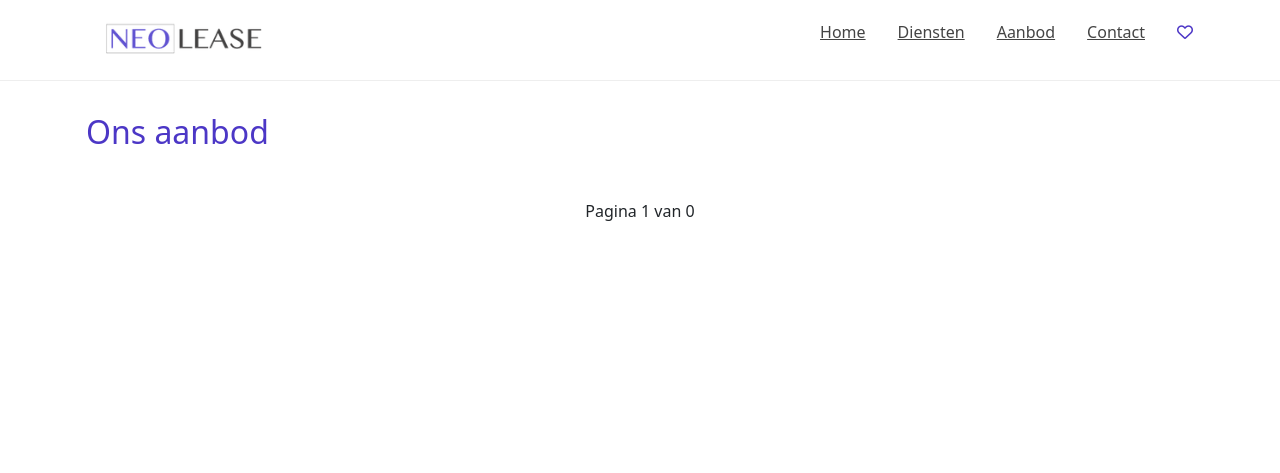
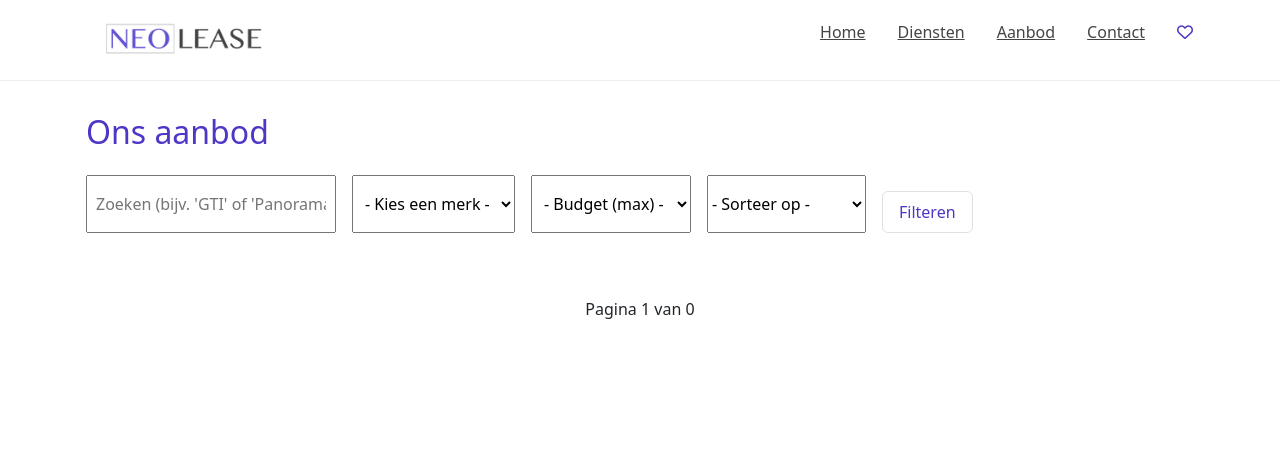
Before and after one commit to faisalmazhar/NeoLeaseProject, a Flask app: page /listings in a window 1280 px wide. Shown: the top 473 px of the page. Run offline with Flask 3, Linux system fonts and the light colour scheme.

Commit message:
Implement brand/budget filters, sorting, and partial updates to listings page

```diff
--- a/app.py
+++ b/app.py
@@ -16,23 +16,19 @@
 
 # ------------------ Define Routes Below ------------------
 
+# @app.route("/")
+# def index():
+#     return render_template("index.html")
 @app.route("/")
 def index():
-    return render_template("index.html")
+    total_cars = CarListing.query.count()  # Number of all listings
+    return render_template("index.html", total_cars=total_cars)
 
 @app.route('/calculator')
 def general_calculator():
     # Maybe just show a generic form or instructions
     return render_template('calculator_general.html')
 
-
-
-# @app.route("/calculator/<int:car_id>")
-# def calculator(car_id):
-#     # Fetch the car from DB
-#     car = CarListing.query.get_or_404(car_id)
-#     # Pass the car into the calculator template
-#     return render_template("calculator.html", car=car)
 
 
 @app.route("/calculator/<int:car_id>")
@@ -98,15 +94,96 @@
     page = request.args.get("page", 1, type=int)
     per_page = 16
 
-    # Paginate CarListing items from the database
-    pagination = CarListing.query.paginate(page=page, per_page=per_page, error_out=False)
+    # 1) Grab distinct brands for the “Merk” dropdown
+    distinct_brands = db.session.query(CarListing.merk)\
+                        .filter(CarListing.merk.isnot(None))\
+                        .distinct()\
+                        .order_by(CarListing.merk.asc())\
+                        .all()
+    # This gives a list of tuples like [(“Audi”,), (“BMW”,)...]
+    # Convert them to a simple list:
+    brand_choices = [b[0] for b in distinct_brands if b[0]]
 
+    # 2) Gather GET filters
+    brand_filter = request.args.get("brand")       # e.g. “Audi”
+    budget_filter = request.args.get("budget")     # e.g. “25000”
+    search_query  = request.args.get("q")          # e.g. “Panoramadak”
+
+    # 3) Start building base query
+    query = CarListing.query
+
+    # 3a) Brand filter
+    if brand_filter:
+        query = query.filter(CarListing.merk.ilike(f"%{brand_filter}%"))
+
+    # 3b) Budget filter => assume “budget” means “max price” or a range
+    #    We must parse CarListing.prijs from its string form
+    #    into numeric. In a real scenario, you’d store price numeric in DB.
+    if budget_filter:
+        # Convert our “budget” to float and compare
+        # Because your ‘prijs’ is a string like “29.950,-”, we can reuse parse_price:
+        from utils import parse_price
+        max_budget = float(budget_filter)
+        # We only want listings whose numeric price <= max_budget
+        # We do a custom check on each row (which typically requires a hybrid property or CAST).
+        # As a quick fix in plain SQLAlchemy:
+        # We do a custom text-based cast. (But be mindful of DB engine differences.)
+        # Example approach:
+        query = query.filter(
+            db.func.cast(
+                db.func.regexp_replace(CarListing.prijs, '[^0-9.]', '', 'g'),
+                db.Float
+            ) <= max_budget
+        )
+
+    # 3c) Free-text search for “q”
+    if search_query:
+        # Search across ‘title’ + ‘subtitle’ + ‘model’ for example:
+        query = query.filter(
+            db.or_(
+                CarListing.title.ilike(f"%{search_query}%"),
+                CarListing.subtitle.ilike(f"%{search_query}%"),
+                CarListing.model.ilike(f"%{search_query}%")
+            )
+        )
+
+    sort = request.args.get("sort")  # "price_asc" or "price_desc"
+    if sort == "price_asc":
+        # Because CarListing.prijs is a string, we need to cast it to numeric.
+        # Example approach:
+        query = query.order_by(
+            db.func.cast(
+                db.func.regexp_replace(CarListing.prijs, '[^0-9.]', '', 'g'),
+                db.Float
+            ).asc()
+        )
+    elif sort == "price_desc":
+        query = query.order_by(
+            db.func.cast(
+                db.func.regexp_replace(CarListing.prijs, '[^0-9.]', '', 'g'),
+                db.Float
+            ).desc()
+        )
+
+
+    # 4) Paginate
+    pagination = query.paginate(page=page, per_page=per_page, error_out=False)
+
+    # 5) Pass brand_choices and search_query, brand_filter, etc. into the template
     return render_template(
         "listings.html",
         cars=pagination.items,
         page=page,
         total_pages=pagination.pages,
+        brand_choices=brand_choices,
+        current_brand=brand_filter,
+        current_budget=budget_filter,
+        current_q=search_query,
+        current_sort=sort,             # Add this
+        pagination=pagination   # <-- Add this
+
     )
+
 
 
 @app.route("/submit-quote", methods=["POST"])
--- a/templates/listings.html
+++ b/templates/listings.html
@@ -4,18 +4,92 @@
 
 {% block content %}
 <section class="container" style="padding: 2rem 1rem;">
-  <h1 style="color: #4c37c6; font-size: 2rem; margin-bottom: 1rem;">Ons aanbod</h1>
+  <h1 style="color: #4c37c6; font-size: 2rem; margin-bottom: 1.5rem;">Ons aanbod</h1>
 
+  <!-- FILTER BAR (EXAMPLE) -->
+  <div class="filter-bar" style="margin-bottom: 2rem;">
+    <!-- Form that performs a GET request to /listings -->
+    <form action="{{ url_for('listings') }}" method="get" style="display: flex; flex-wrap: wrap; gap: 1rem;">
+
+      <!-- 1) Free-text search (q) -->
+      <input
+        type="text"
+        name="q"
+        placeholder="Zoeken (bijv. 'GTI' of 'Panoramadak')"
+        value="{{ current_q or '' }}"
+        style="padding: 0.5rem; flex: 0 0 200px; max-width: 250px;"
+      >
+
+      <!-- 2) Merk dropdown from brand_choices (provided by app.py) -->
+      <select
+        name="brand"
+        style="padding: 0.5rem; min-width: 160px;"
+      >
+        <option value="">- Kies een merk -</option>
+        {% if brand_choices %}
+          {% for b in brand_choices %}
+            <option value="{{ b }}"
+              {% if current_brand == b %} selected {% endif %}
+            >
+              {{ b }}
+            </option>
+          {% endfor %}
+        {% endif %}
+      </select>
+
+      <!-- 3) Example Budget filter (budget param) -->
+      <select
+        name="budget"
+        style="padding: 0.5rem; min-width: 160px;"
+      >
+        <option value="">- Budget (max) -</option>
+        <option value="10000" {% if current_budget == '10000' %} selected {% endif %}>Tot €10.000</option>
+        <option value="15000" {% if current_budget == '15000' %} selected {% endif %}>Tot €15.000</option>
+        <option value="20000" {% if current_budget == '20000' %} selected {% endif %}>Tot €20.000</option>
+        <option value="25000" {% if current_budget == '25000' %} selected {% endif %}>Tot €25.000</option>
+        <option value="30000" {% if current_budget == '30000' %} selected {% endif %}>Tot €30.000</option>
+        <option value="40000" {% if current_budget == '40000' %} selected {% endif %}>Tot €40.000</option>
+        <option value="50000" {% if current_budget == '50000' %} selected {% endif %}>Tot €50.000</option>
+      </select>
+
+      <!-- 4) Sort example (sort param) -->
+      <select name="sort">
+        <option value="">- Sorteer op -</option>
+        <option value="price_asc"
+          {% if current_sort == 'price_asc' %}selected{% endif %}
+        >Prijs (Laag - Hoog)</option>
+        <option value="price_desc"
+          {% if current_sort == 'price_desc' %}selected{% endif %}
+        >Prijs (Hoog - Laag)</option>
+      </select>
+
+      <!-- 5) Submit button -->
+      <button
+        type="submit"
+        class="btn border"
+        style="padding: 0.5rem 1rem;"
+      >
+        Filteren
+      </button>
+    </form>
+  </div>
+
+  <!-- Optional text showing how many results in total (if you pass pagination.total) -->
+  {% if pagination.total %}
+    <p style="margin-bottom: 1.5rem;">{{ pagination.total }} resultaten gevonden</p>
+  {% endif %}
+
+  <!-- CAR GRID -->
   <div class="car-grid" style="
     display: grid;
     grid-template-columns: repeat(auto-fill, minmax(250px, 1fr));
     gap: 1rem;
   ">
     {% for car in cars %}
-      <div class="car-card" style="border:1px solid #ddd; padding:1rem; border-radius:6px;">
+      <div class="car-card" style="border: 1px solid #ddd; padding: 1rem; border-radius: 6px;">
 
         <!-- Clickable image -->
-        <a href="{{ url_for('car_detail', car_id=car.id) }}" style="display:block;">
+        <a href="{{ url_for('car_detail', car_id=car.id) }}" style="display: block;">
           {% if car.images and car.images|length > 0 %}
             <img
               src="{{ car.images[0].image_url }}"
@@ -23,33 +97,33 @@
               style="width: 100%; height: auto; margin-bottom: 0.5rem;"
             >
           {% else %}
-            <div style="background:#ccc; width:100%; height:150px; margin-bottom:0.5rem;">
-              No Image
+            <div style="background: #ccc; width: 100%; height: 150px; margin-bottom: 0.5rem;">
+              Geen afbeelding
             </div>
           {% endif %}
         </a>
 
         <!-- Title text that underlines on hover -->
-        <h3 style="font-size:1.2rem;">
+        <h3 style="font-size: 1.2rem;">
           <a
             href="{{ url_for('car_detail', car_id=car.id) }}"
-            style="color:#4c37c6; text-decoration:none;"
+            style="color: #4c37c6; text-decoration: none;"
             class="car-title-link"
           >
             {{ car.title or 'Onbekend' }}
           </a>
         </h3>
 
-        <p style="color:#999; margin-bottom:0.5rem;">{{ car.subtitle }}</p>
+        <p style="color: #999; margin-bottom: 0.5rem;">{{ car.subtitle }}</p>
         <p style="margin-bottom: 0.5rem;">
           <strong>{{ car.financial_lease_price }}</strong> / {{ car.financial_lease_term }}
         </p>
         <p>Merk: {{ car.merk }}, Model: {{ car.model }}</p>
 
-        <!-- Existing “Meer info” button -->
+        <!-- “Meer info” button -->
         <a
           href="{{ url_for('car_detail', car_id=car.id) }}"
-          style="display:inline-block; margin-top:1rem;"
+          style="display: inline-block; margin-top: 1rem;"
           class="btn border"
         >
           Meer info
@@ -58,13 +132,22 @@
     {% endfor %}
   </div>
 
-  <div style="text-align:center; margin-top:2rem;">
+  <!-- PAGINATION -->
+  <div style="text-align: center; margin-top: 2rem;">
     {% if page > 1 %}
-      <a href="{{ url_for('listings', page=page-1) }}">&laquo; Vorige</a>
+      <a href="{{ url_for('listings', page=page-1,
+                          brand=current_brand,
+                          q=current_q,
+                          budget=current_budget,
+                          sort=request.args.get('sort')) }}">&laquo; Vorige</a>
     {% endif %}
     <span style="margin:0 1rem;">Pagina {{ page }} van {{ total_pages }}</span>
     {% if page < total_pages %}
-      <a href="{{ url_for('listings', page=page+1) }}">Volgende &raquo;</a>
+      <a href="{{ url_for('listings', page=page+1,
+                          brand=current_brand,
+                          q=current_q,
+                          budget=current_budget,
+                          sort=request.args.get('sort')) }}">Volgende &raquo;</a>
     {% endif %}
   </div>
 </section>
```
Also changed, not shown: templates/index.html (+32 -4 lines).
